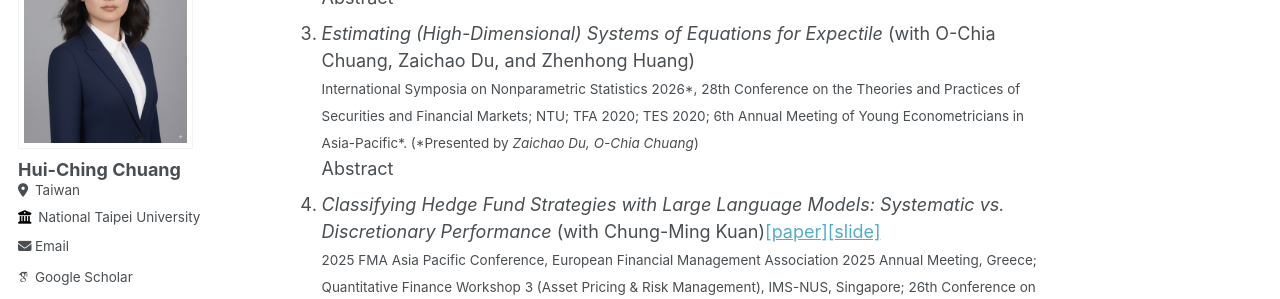
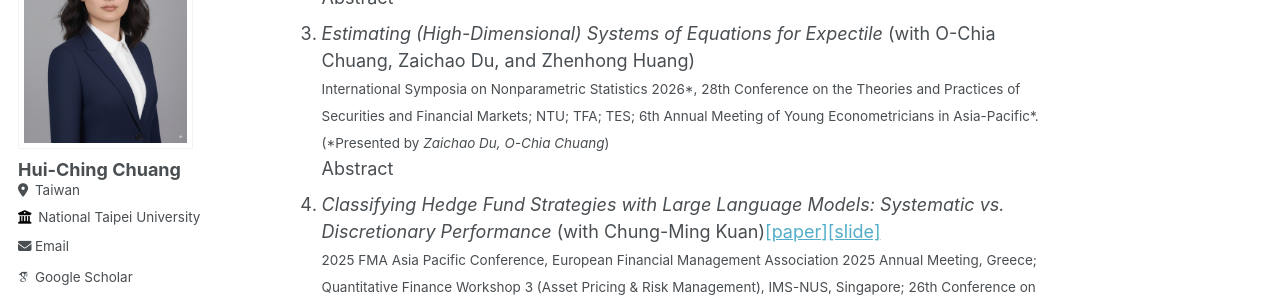
Before and after one commit to hcchuang/hcchuang.github.io, a Jekyll site: the page built from _pages/about.md, in a window 1280 px wide and 900 px high, scrolled down 447 px. Shown: the part 179-478 px from the top of the window. Built offline with Jekyll 4.4.1, drawn with Linux system fonts in a browser that asks for light colours; some web fonts are replaced.

Commit message:
Update conference details in about.md

```diff
--- a/_pages/about.md
+++ b/_pages/about.md
@@ -56,7 +56,7 @@ Hui-Ching Chuang is an Associate Professor in the Department of Statistics at Na
 
 
 3. _Estimating (High-Dimensional) Systems of Equations for Expectile_ (with O-Chia Chuang, Zaichao Du, and Zhenhong Huang)
-   <small> International Symposia on Nonparametric Statistics 2026\*, 28th Conference on the Theories and Practices of Securities and Financial Markets; NTU; TFA 2020; TES 2020; 6th Annual Meeting of Young Econometricians in Asia-Pacific\*. (\*Presented by <em>Zaichao Du, O-Chia Chuang</em>)</small>
+   <small> International Symposia on Nonparametric Statistics 2026\*, 28th Conference on the Theories and Practices of Securities and Financial Markets; NTU; TFA; TES; 6th Annual Meeting of Young Econometricians in Asia-Pacific\*. (\*Presented by <em>Zaichao Du, O-Chia Chuang</em>)</small>
    <details>
      <summary>Abstract</summary>
      <div class="abstract-body">
```
